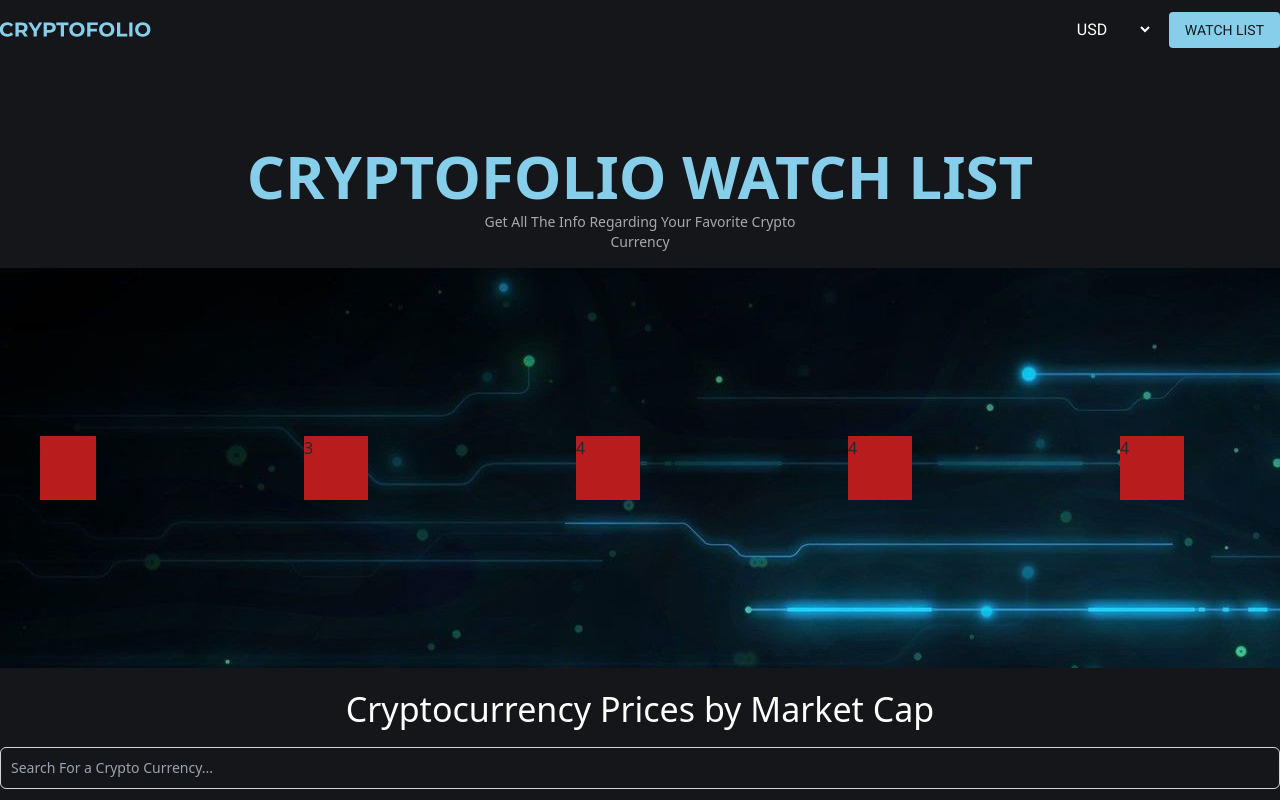
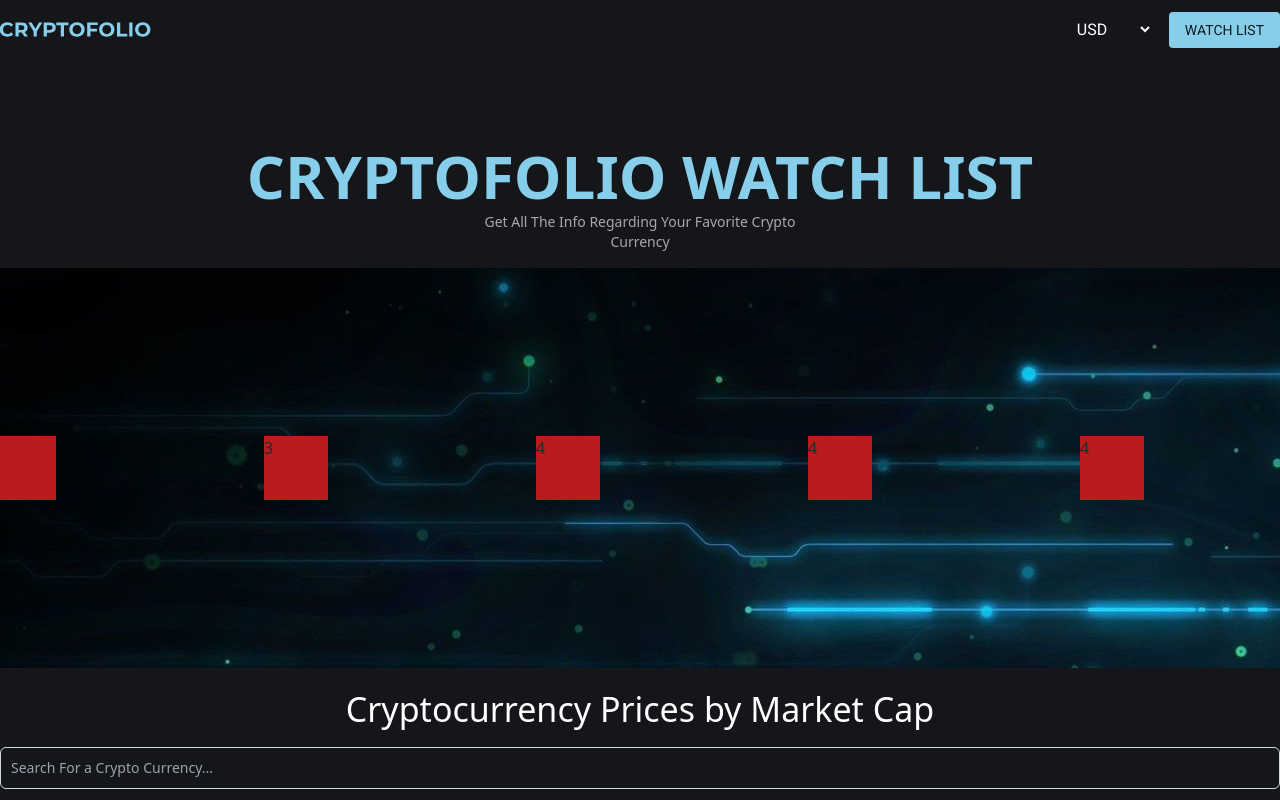
Before and after one commit to accauntforwork/crypto-project, a React (Vite) app: page / in a window 1280 px wide. Shown: the top 800 px of the page. Built offline with nearby package versions, Linux system fonts and the light colour scheme.

Commit message:
marquee container

```diff
--- a/src/Components/Slider/index.jsx
+++ b/src/Components/Slider/index.jsx
@@ -7,11 +7,9 @@ export default function Slider() {
     <div className="py-4 w-full ">
       <Slogan />
       <div className="bg-[url(/bg-header.jpg)] h-[400px] flex items-center">
-        <Marquee
-          pauseOnHover="true"
-          className="py-3 overflow-hidden w-[1200px] mx-auto"
-        >
-          <div className="flex w-full ">
+        <div className="w-[1280px] mx-auto">
+          <Marquee pauseOnHover="true" className="py-3 overflow-hidden">
+            <div className="flex w-full">
               <span className="mr-52 block h-16 w-16 bg-red-700">1</span>
               <span className="mr-52 block h-16 w-16 bg-red-700">2</span>
               <span className="mr-52 block h-16 w-16 bg-red-700">3</span>
@@ -24,6 +22,7 @@ export default function Slider() {
               <span className="mr-52 block h-16 w-16 bg-red-700">4</span>
             </div>
           </Marquee>
+        </div>
       </div>
     </div>
   );
```
Lines whose indentation alone changed are shown as unchanged.
